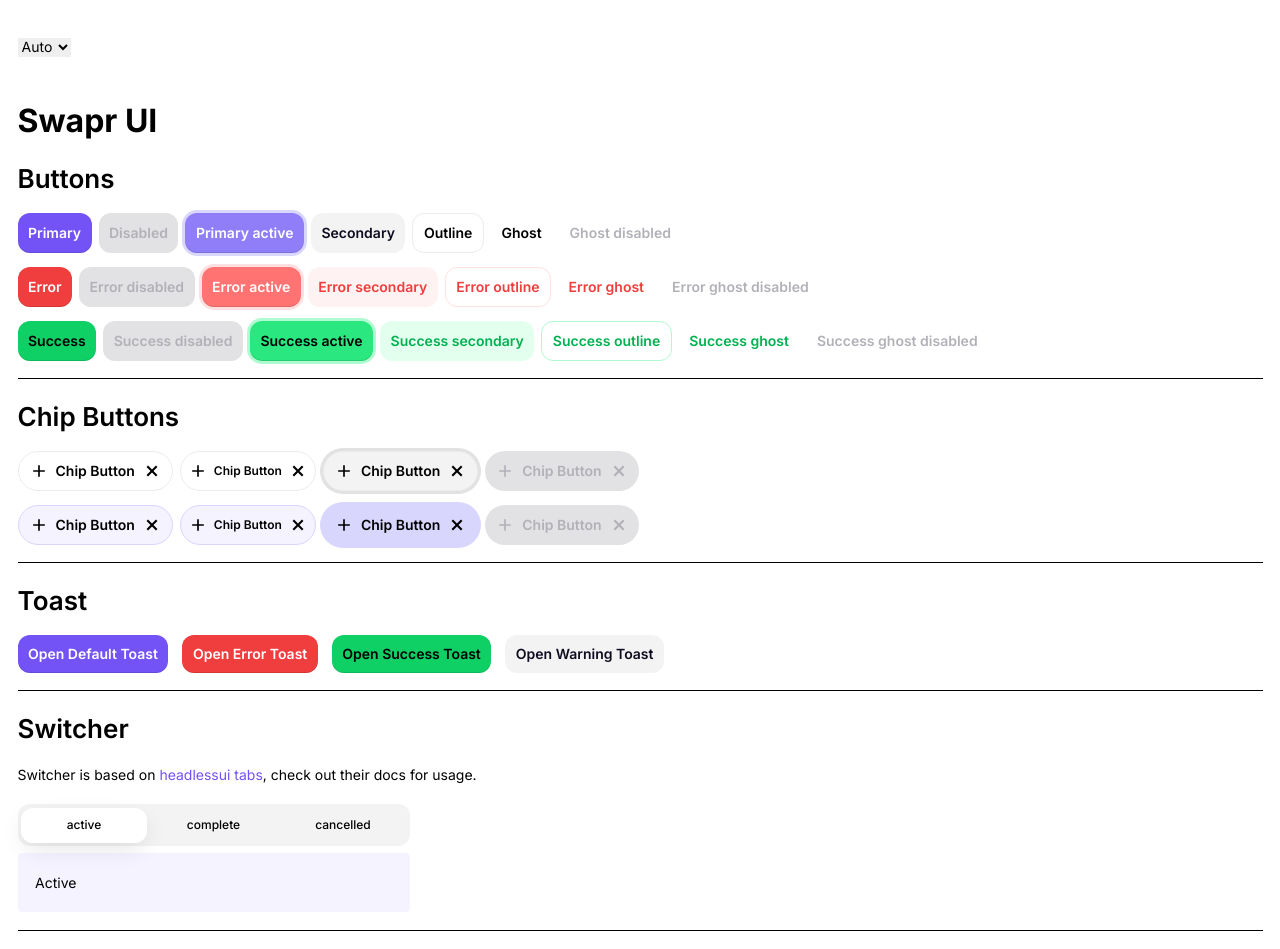
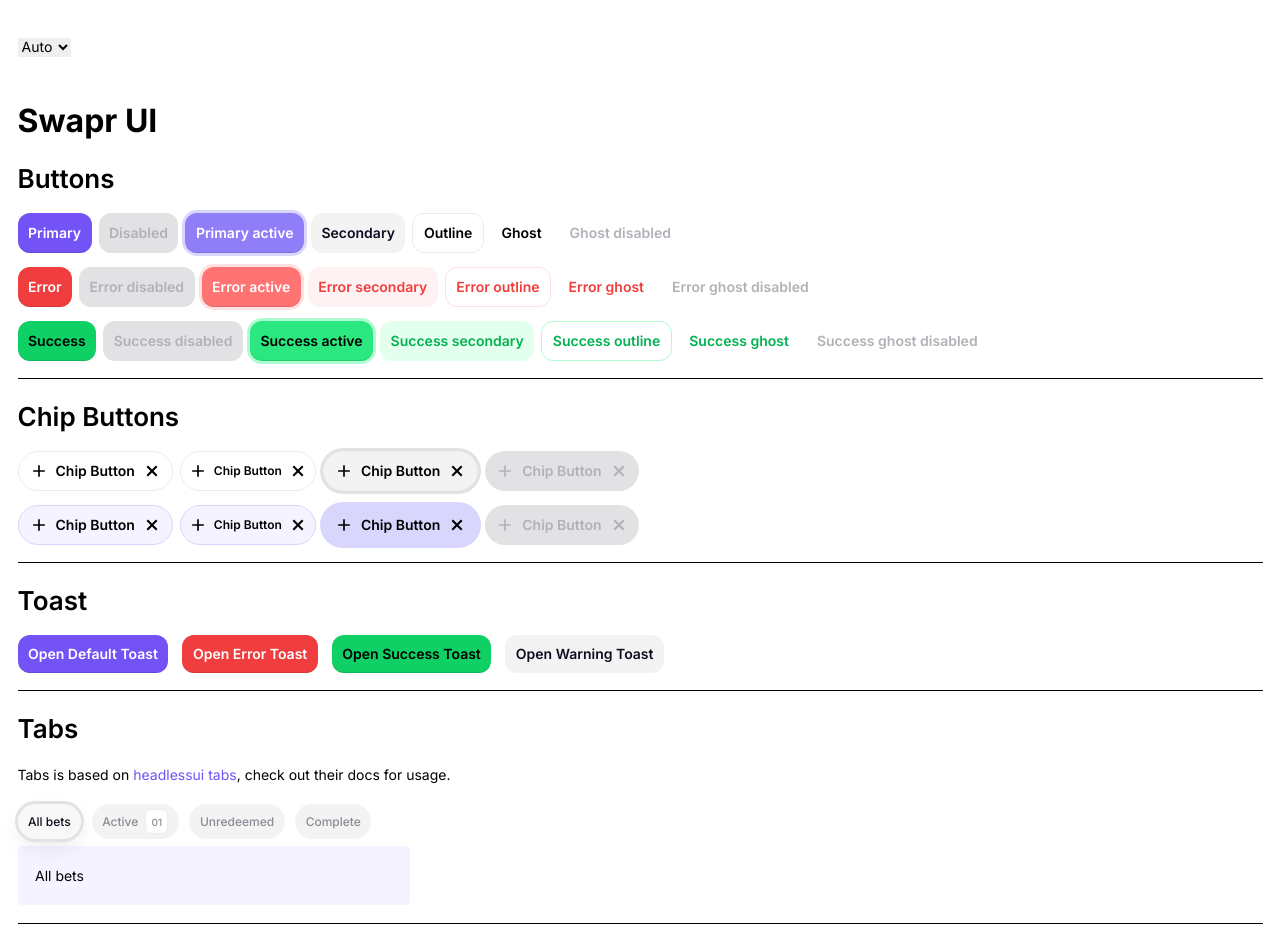
Before and after one commit to SwaprHQ/swapr-ui-website, a Next.js app: page /ui in a window 1280 px wide. Shown: the top 949 px of the page. Built offline with nearby package versions, Linux system fonts and the light colour scheme.

Commit message:
change name to Tabs and restyle it

```diff
--- a/app/ui/page.tsx
+++ b/app/ui/page.tsx
@@ -29,13 +29,7 @@
 } from "@/ui";
 import { ThemeSwitch } from "@/components";
 import { PropsWithChildren } from "react";
-import {
-  Switcher,
-  SwitcherBody,
-  SwitcherHeader,
-  SwitcherTab,
-  SwitcherPanel,
-} from "@/ui/Switcher";
+import { TabGroup, TabBody, TabHeader, TabPanel, TabStyled } from "@/ui/Tabs";
 
 const fullConfig = resolveConfig(tailwindConfig);
 
@@ -306,10 +300,10 @@
           </div>
         </div>
         <div className="space-y-4 pb-5 border-b">
-          <h2 className="text-2xl font-semibold">Switcher</h2>
+          <h2 className="text-2xl font-semibold">Tabs</h2>
           <div className="space-y-5">
             <p>
-              Switcher is based on{" "}
+              Tabs is based on{" "}
               <a
                 className="text-text-primary-main hover:underline"
                 href="https://headlessui.com/react/tabs"
@@ -319,34 +313,45 @@
               , check out their docs for usage.
             </p>
             <div className="w-full max-w-md px-2 sm:px-0">
-              <Switcher
+              <TabGroup
                 onChange={(index: number) =>
                   console.log("Changed selected tab to:", index)
                 }
               >
-                <SwitcherHeader>
-                  <SwitcherTab>active</SwitcherTab>
-                  <SwitcherTab>complete</SwitcherTab>
-                  <SwitcherTab>cancelled</SwitcherTab>
-                </SwitcherHeader>
-                <SwitcherBody className="mt-2">
-                  <SwitcherPanel>
+                <TabHeader>
+                  <TabStyled>All bets</TabStyled>
+                  <TabStyled>
+                    Active
+                    <div className="bg-surface-surface-0 text-2xs border border-outline-low-em rounded-6 p-1 px-1.5 ml-2">
+                      01
+                    </div>
+                  </TabStyled>
+                  <TabStyled>Unredeemed</TabStyled>
+                  <TabStyled>Complete</TabStyled>
+                </TabHeader>
+                <TabBody className="mt-2">
+                  <TabPanel>
+                    <div className="bg-surface-primary-accent-1 p-5 rounded-4">
+                      All bets
+                    </div>
+                  </TabPanel>
+                  <TabPanel>
                     <div className="bg-surface-primary-accent-1 p-5 rounded-4">
                       Active
                     </div>
-                  </SwitcherPanel>
-                  <SwitcherPanel>
-                    <div className="bg-surface-info-accent-1 p-5 rounded-4">
+                  </TabPanel>
+                  <TabPanel>
+                    <div className="bg-surface-danger-accent-1 p-5 rounded-4">
+                      Unredeemed
+                    </div>
+                  </TabPanel>
+                  <TabPanel>
+                    <div className="bg-surface-warning-accent-1 p-5 rounded-4">
                       Complete
                     </div>
-                  </SwitcherPanel>
-                  <SwitcherPanel>
-                    <div className="bg-surface-danger-accent-1 p-5 rounded-4">
-                      Cancelled
-                    </div>
-                  </SwitcherPanel>
-                </SwitcherBody>
-              </Switcher>
+                  </TabPanel>
+                </TabBody>
+              </TabGroup>
             </div>
           </div>
         </div>
--- a/ui/Switcher.tsx
+++ /dev/null
@@ -1,62 +0,0 @@
-import { Children, ReactNode } from "react";
-import { twMerge } from "tailwind-merge";
-import { Tab } from "@headlessui/react";
-
-interface SwitcherProps {
-  children: ReactNode;
-  [key: string]: any;
-}
-
-export const Switcher = ({ children, ...props }: SwitcherProps) => {
-  if (!children) return null;
-
-  const headerChildren = Children.toArray(children).filter(
-    child => (child as any)?.type === SwitcherHeader
-  );
-  const bodyChildren = Children.toArray(children).filter(
-    child => (child as any)?.type === SwitcherBody
-  );
-
-  return (
-    <Tab.Group {...props}>
-      {headerChildren}
-      {bodyChildren}
-    </Tab.Group>
-  );
-};
-
-export const SwitcherHeader = ({ children, ...props }: SwitcherProps) => {
-  return (
-    <Tab.List
-      className="flex space-x-1 bg-surface-surface-2 p-1 rounded-12"
-      {...props}
-    >
-      {children}
-    </Tab.List>
-  );
-};
-
-export const SwitcherBody = ({ children, ...props }: SwitcherProps) => {
-  return <Tab.Panels {...props}>{children}</Tab.Panels>;
-};
-
-export const SwitcherTab = ({ children, ...props }: SwitcherProps) => {
-  return (
-    <Tab
-      className={({ selected }) =>
-        twMerge(
-          "w-full rounded-lg py-2.5 text-sm font-medium leading-5 rounded-12 outline-none",
-          "",
-          selected
-            ? "text-blue-700 shadow bg-surface-surface-0 shadow-3"
-            : "text-blue-100 hover:bg-white/[0.12] hover:"
-        )
-      }
-      {...props}
-    >
-      {children}
-    </Tab>
-  );
-};
-
-export const SwitcherPanel = Tab.Panel;
--- /dev/null
+++ b/ui/Tabs.tsx
@@ -0,0 +1,58 @@
+import { Children, ReactNode } from "react";
+import { twMerge } from "tailwind-merge";
+import { Tab } from "@headlessui/react";
+
+interface TabsProps {
+  children: ReactNode;
+  [key: string]: any;
+}
+
+export const TabGroup = ({ children, ...props }: TabsProps) => {
+  if (!children) return null;
+
+  const headerChildren = Children.toArray(children).filter(
+    child => (child as any)?.type === TabHeader
+  );
+  const bodyChildren = Children.toArray(children).filter(
+    child => (child as any)?.type === TabBody
+  );
+
+  return (
+    <Tab.Group {...props}>
+      {headerChildren}
+      {bodyChildren}
+    </Tab.Group>
+  );
+};
+
+export const TabHeader = ({ children, ...props }: TabsProps) => {
+  return (
+    <Tab.List className="flex space-x-3" {...props}>
+      {children}
+    </Tab.List>
+  );
+};
+
+export const TabBody = ({ children, ...props }: TabsProps) => {
+  return <Tab.Panels {...props}>{children}</Tab.Panels>;
+};
+
+export const TabStyled = ({ children, ...props }: TabsProps) => {
+  return (
+    <Tab
+      className={({ selected }) =>
+        twMerge(
+          "flex items-center h-10 px-3 text-sm font-medium leading-5 rounded-32 outline-none",
+          selected
+            ? "shadow bg-surface-surface-1 shadow-3 border-outline-med-em text-text-high-em ring ring-outline-med-em"
+            : "text-text-low-em bg-surface-surface-2 hover:bg-surface-surface-3"
+        )
+      }
+      {...props}
+    >
+      {children}
+    </Tab>
+  );
+};
+
+export const TabPanel = Tab.Panel;
```
